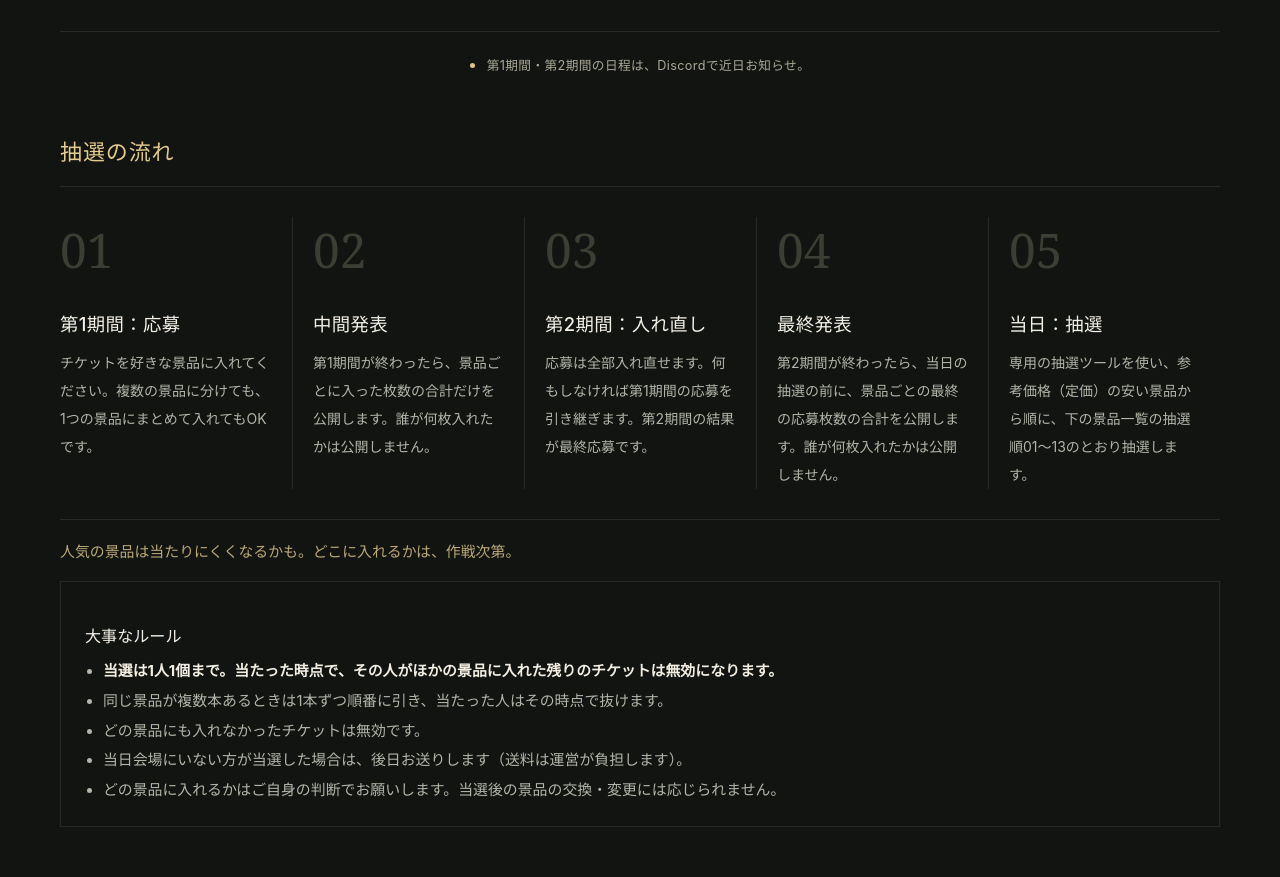
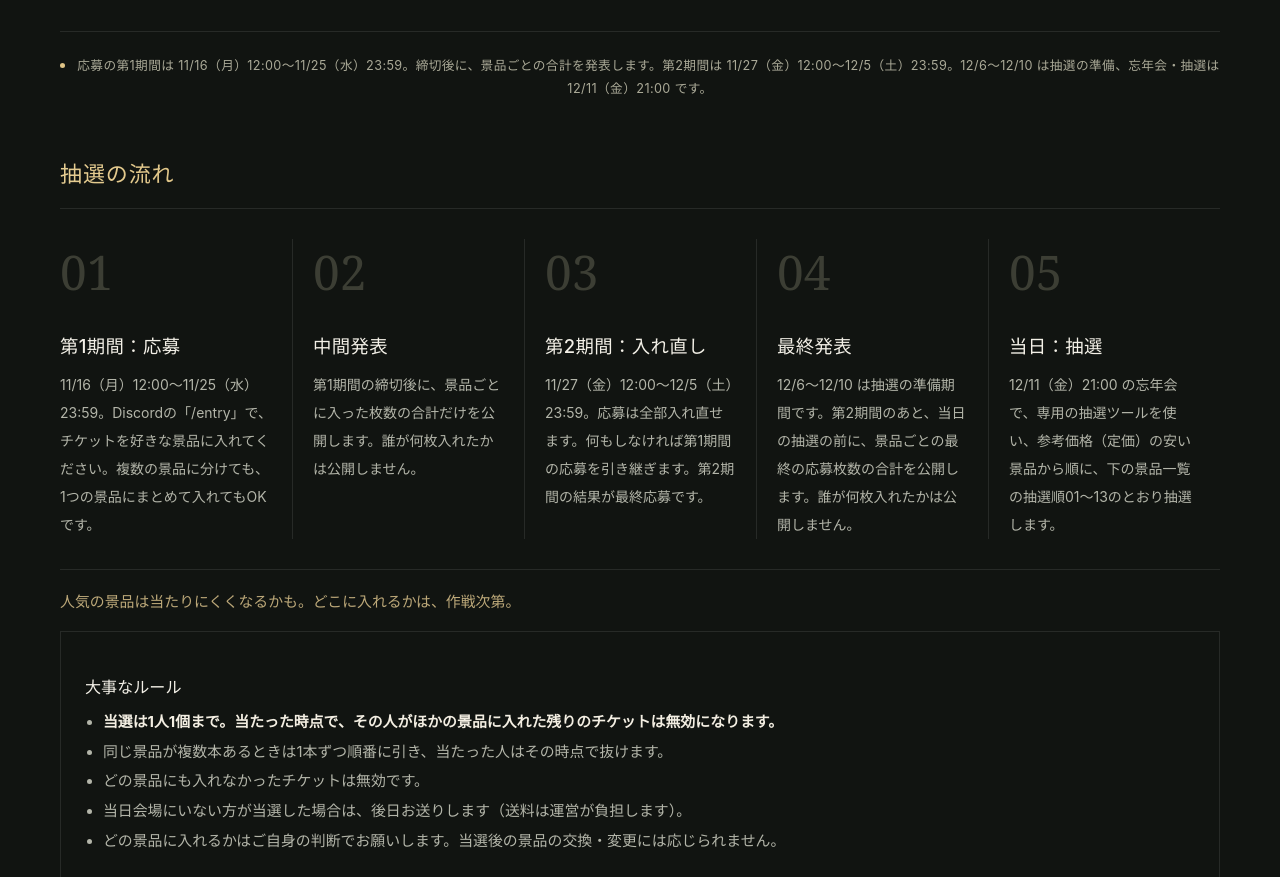
Before and after one commit to degu1985degu-del/bonenkai-2026, a plain HTML site: page index.html in a window 1280 px wide. Shown: the part 1461-2338 px from the top of the page. Drawn offline with Linux system fonts and the light colour scheme.

Commit message:
Update lottery schedule and Discord command hints.
Record the confirmed entry periods, draw-prep window, and 12/11 21:00 event, and mention /entry and /ticket.

```diff
--- a/index.html
+++ b/index.html
@@ -4,11 +4,11 @@
   <meta charset="utf-8">
   <meta name="viewport" content="width=device-width, initial-scale=1">
   <meta name="theme-color" content="#111411">
-  <meta name="description" content="DEGコミュニティ忘年会2026。景品総額400万円・全50本。一年間のつながりが、特別なサプライズに。タワマン抽選の詳細はDiscordで近日告知。">
+  <meta name="description" content="DEGコミュニティ忘年会2026。景品総額400万円・全50本。応募は11/16（月）12:00から。忘年会・抽選は12/11（金）21:00。">
   <meta property="og:type" content="website">
   <meta property="og:locale" content="ja_JP">
   <meta property="og:title" content="景品総額400万円・全50本｜DEGコミュニティ忘年会2026">
-  <meta property="og:description" content="今年の最後に、最高のサプライズを。豪華景品とタワマン抽選で、一年を締めくくろう。詳細はDiscordで近日告知。">
+  <meta property="og:description" content="今年の最後に、最高のサプライズを。豪華景品とタワマン抽選で、一年を締めくくろう。忘年会・抽選は12/11（金）21:00。">
   <meta name="twitter:card" content="summary">
   <title>DEGコミュニティ忘年会2026｜景品総額400万円・全50本</title>
   <link rel="icon" href="images/favicon.svg" type="image/svg+xml">
@@ -85,15 +85,15 @@
         <div class="flow-arrow" aria-hidden="true">↗</div>
         <article class="flow-step"><div class="step-top"><span class="step-number">03</span><span class="line-icon sparkle-icon" aria-hidden="true">✧</span></div><h3>豪華景品が当たるチャンス</h3><p>チケットが多いほどチャンスが広がる。<br>何が当たるか、その瞬間までお楽しみに。</p></article>
       </div>
-      <p class="lottery-note"><span class="status-dot" aria-hidden="true"></span> 第1期間・第2期間の日程は、Discordで近日お知らせ。</p>
+      <p class="lottery-note"><span class="status-dot" aria-hidden="true"></span> 応募の第1期間は 11/16（月）12:00〜11/25（水）23:59。締切後に、景品ごとの合計を発表します。第2期間は 11/27（金）12:00〜12/5（土）23:59。12/6〜12/10 は抽選の準備、忘年会・抽選は 12/11（金）21:00 です。</p>
       <div class="draw-flow reveal" id="draw-flow" aria-labelledby="draw-flow-heading">
         <h3 class="draw-flow-title" id="draw-flow-heading">抽選の流れ</h3>
         <div class="draw-steps">
-          <article class="flow-step"><div class="step-top"><span class="step-number">01</span></div><h3>第1期間：応募</h3><p>チケットを好きな景品に入れてください。複数の景品に分けても、1つの景品にまとめて入れてもOKです。</p></article>
-          <article class="flow-step"><div class="step-top"><span class="step-number">02</span></div><h3>中間発表</h3><p>第1期間が終わったら、景品ごとに入った枚数の合計だけを公開します。誰が何枚入れたかは公開しません。</p></article>
-          <article class="flow-step"><div class="step-top"><span class="step-number">03</span></div><h3>第2期間：入れ直し</h3><p>応募は全部入れ直せます。何もしなければ第1期間の応募を引き継ぎます。第2期間の結果が最終応募です。</p></article>
-          <article class="flow-step"><div class="step-top"><span class="step-number">04</span></div><h3>最終発表</h3><p>第2期間が終わったら、当日の抽選の前に、景品ごとの最終の応募枚数の合計を公開します。誰が何枚入れたかは公開しません。</p></article>
-          <article class="flow-step"><div class="step-top"><span class="step-number">05</span></div><h3>当日：抽選</h3><p>専用の抽選ツールを使い、参考価格（定価）の安い景品から順に、下の景品一覧の抽選順01〜13のとおり抽選します。</p></article>
+          <article class="flow-step"><div class="step-top"><span class="step-number">01</span></div><h3>第1期間：応募</h3><p>11/16（月）12:00〜11/25（水）23:59。Discordの「/entry」で、チケットを好きな景品に入れてください。複数の景品に分けても、1つの景品にまとめて入れてもOKです。</p></article>
+          <article class="flow-step"><div class="step-top"><span class="step-number">02</span></div><h3>中間発表</h3><p>第1期間の締切後に、景品ごとに入った枚数の合計だけを公開します。誰が何枚入れたかは公開しません。</p></article>
+          <article class="flow-step"><div class="step-top"><span class="step-number">03</span></div><h3>第2期間：入れ直し</h3><p>11/27（金）12:00〜12/5（土）23:59。応募は全部入れ直せます。何もしなければ第1期間の応募を引き継ぎます。第2期間の結果が最終応募です。</p></article>
+          <article class="flow-step"><div class="step-top"><span class="step-number">04</span></div><h3>最終発表</h3><p>12/6〜12/10 は抽選の準備期間です。第2期間のあと、当日の抽選の前に、景品ごとの最終の応募枚数の合計を公開します。誰が何枚入れたかは公開しません。</p></article>
+          <article class="flow-step"><div class="step-top"><span class="step-number">05</span></div><h3>当日：抽選</h3><p>12/11（金）21:00 の忘年会で、専用の抽選ツールを使い、参考価格（定価）の安い景品から順に、下の景品一覧の抽選順01〜13のとおり抽選します。</p></article>
         </div>
         <p class="draw-tip">人気の景品は当たりにくくなるかも。どこに入れるかは、作戦次第。</p>
         <div class="draw-rules">
@@ -114,7 +114,7 @@
           <div><span class="ticket-num gold-text">9<small>枚</small></span><span class="ticket-label">1人あたりの上限</span></div>
         </div>
         <ul class="ticket-notes">
-          <li>自分のチケット枚数と内訳は、Discordのお知らせチャンネルにあるボタンから本人だけが確認できます。誰が何枚持っているかは公開しません。</li>
+          <li>自分のチケット枚数と内訳は、Discordの「/ticket」か、お知らせチャンネルのボタンから本人だけが確認できます。応募は「/entry」から行えます。誰が何枚持っているかは公開しません。</li>
           <li>チケットの譲渡・売買は禁止です。</li>
         </ul>
       </div>
@@ -149,7 +149,7 @@
       <div class="thanks-content reveal"><p class="eyebrow">MADE POSSIBLE BY OUR COMMUNITY</p><h2 id="thanks-heading">このワクワクは、<br>みんなの応援でできている。</h2><p>コミュニティを支えてくれた皆さん、<br>そして、協賛というかたちで応援してくれた皆さんへ。<br>一年分の感謝を、この忘年会に込めて。</p><p class="thanks-signature">ありがとう、DEGコミュニティ。</p></div>
     </section>
 
-    <section class="closing-section" id="updates" aria-labelledby="closing-heading"><span class="closing-star" aria-hidden="true">✦</span><p class="eyebrow">THE BEST IS YET TO COME</p><h2 id="closing-heading">あとは、その日を<br class="mobile-break">楽しみに。</h2><p>詳細はDiscordで近日告知。<br>コミュニティ内の続報をお待ちください。</p><span class="announcement-badge"><span class="status-dot" aria-hidden="true"></span> 続報はDiscordで</span></section>
+    <section class="closing-section" id="updates" aria-labelledby="closing-heading"><span class="closing-star" aria-hidden="true">✦</span><p class="eyebrow">THE BEST IS YET TO COME</p><h2 id="closing-heading">あとは、その日を<br class="mobile-break">楽しみに。</h2><p>忘年会・抽選は 12/11（金）21:00。<br>コミュニティ内の続報はDiscordでお知らせします。</p><span class="announcement-badge"><span class="status-dot" aria-hidden="true"></span> 続報はDiscordで</span></section>
   </main>
 
   <footer class="site-footer"><a class="footer-brand" href="#">DEG <span>COMMUNITY</span></a><p>© 2026 DEG Community</p><a class="back-to-top" href="#" aria-label="ページの先頭へ">BACK TO TOP <span aria-hidden="true">↑</span></a></footer>
```
